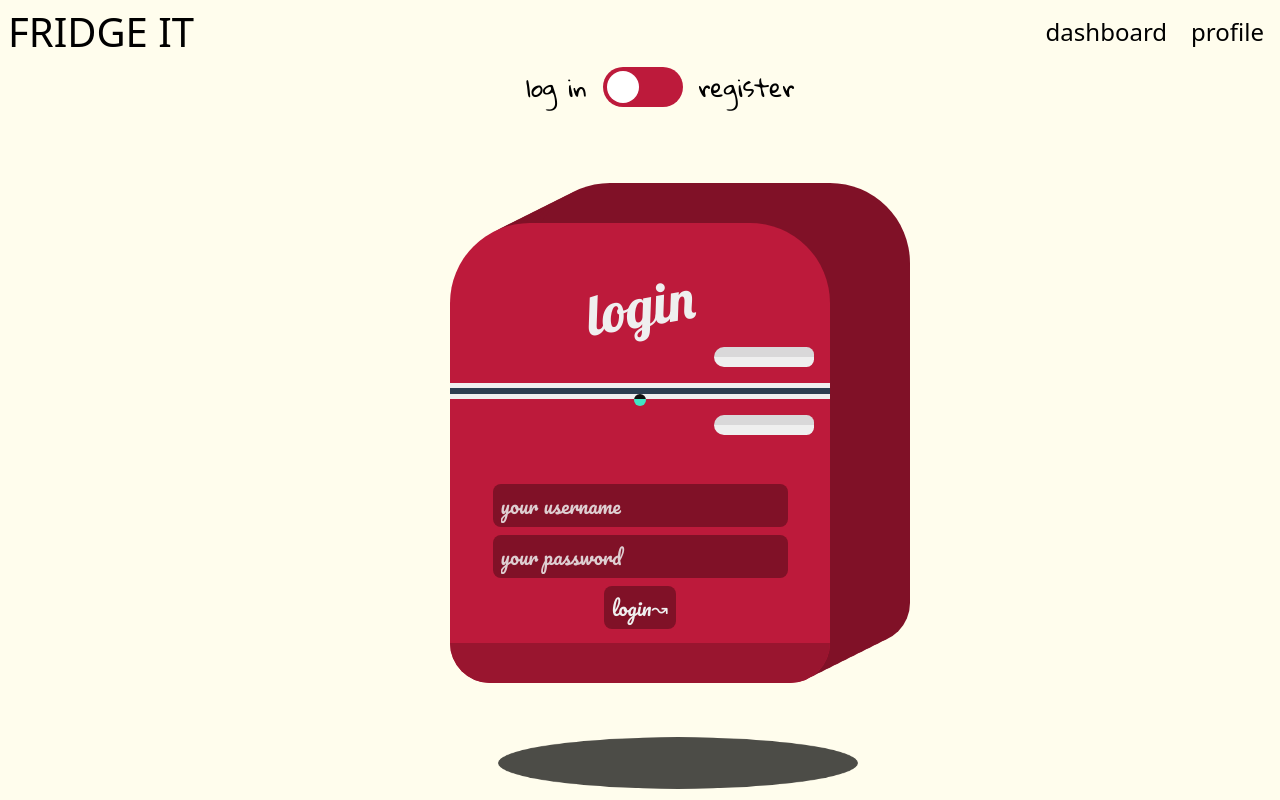
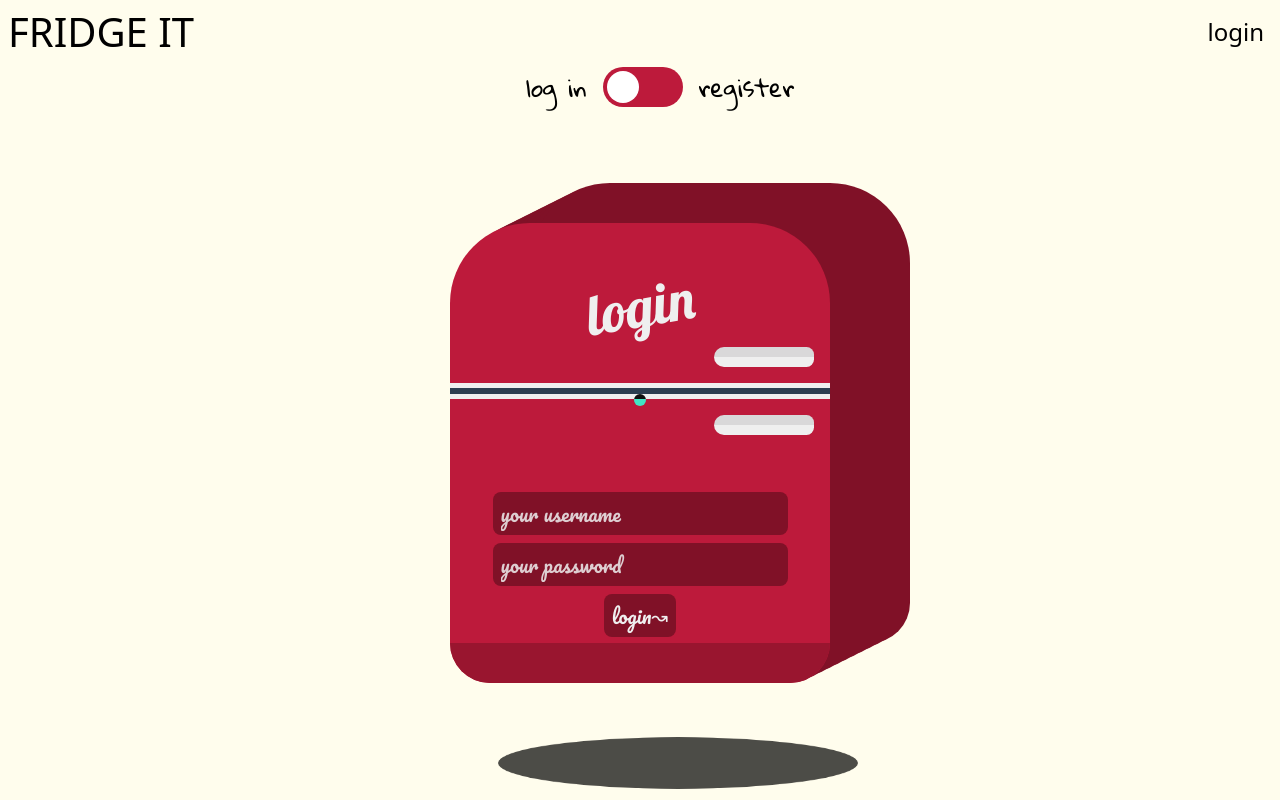
Before and after one commit to seiemens/glowing-octo-spork, a Nuxt app in the folder app/: page /login in a window 1280 px wide. Built offline with nearby package versions, Linux system fonts and the light colour scheme; a web font is replaced by a local one.

Commit message:
do tit done

```diff
--- a/app/components/Header.vue
+++ b/app/components/Header.vue
@@ -15,5 +15,5 @@
 <style src="~/styles/header.css" scoped></style>
 
 <script setup>
-const authed = ref(true);
+const authed = ref(false);
 </script>
--- a/app/pages/login.vue
+++ b/app/pages/login.vue
@@ -18,7 +18,9 @@
       <div class="inputs flex-v flex-h col">
         <input type="text" v-model="username" placeholder="your username" required v-if="mode == 'register' | mode == 'login'">
         <input type="text" v-model="mail" placeholder="your email" required v-if="mode == 'register'">
-        <input type="password" v-model="pw" placeholder="your password" required v-if="mode == 'register' | mode == 'login'">
+        <input type="password" v-model="pw" placeholder="your password" required v-if="mode == 'register' | mode == 'login'"
+        pattern="(?=.*\d)(?=.*[\W_])(?=.*[A-Z]).{8,}" title="Minimum of 8 characters. Should have at least one special, one numeric and one capital character."
+        >
         <input type="text" placeholder="sms code" required v-if="mode == 'sms'">
         <button type="submit">{{ mode }}&#x219D;</button>
       </div>
--- a/app/styles/login.css
+++ b/app/styles/login.css
@@ -149,7 +149,7 @@
 
 .inputs {
   position: absolute;
-  bottom: 5.75vh;
+  bottom: 4.75vh;
 }
 
 .inputs input, .inputs button {
```
